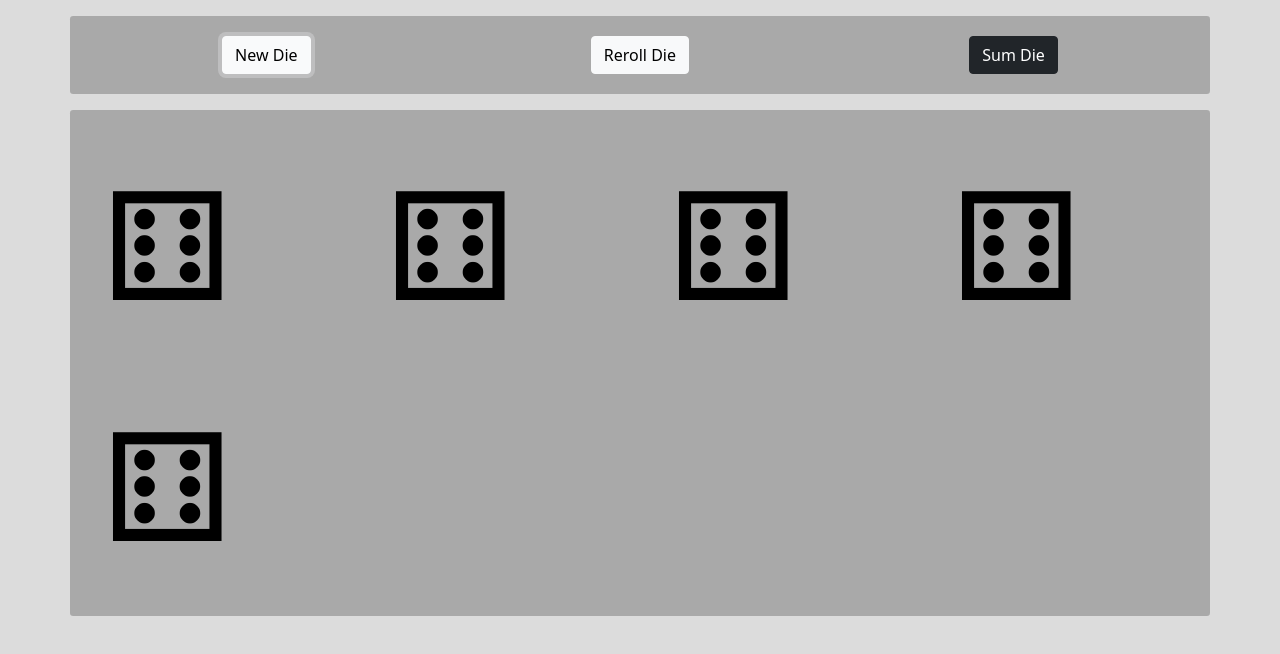
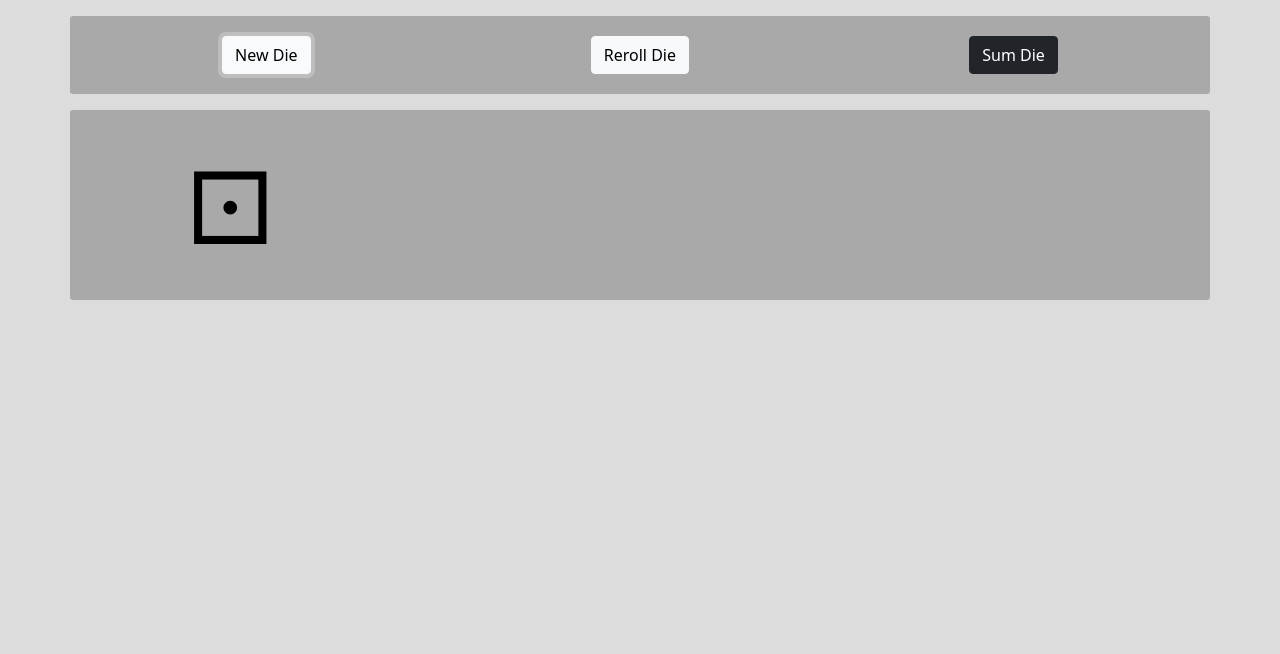
Before and after one commit to wall-g/Dicey_Business, a plain HTML site: page index.html in a window 1280 px wide. Both pictures are taken after a click on the button "New Die". Drawn offline with nearby package versions, Linux system fonts and the light colour scheme.

Commit message:
added new die functionality

```diff
--- a/app.js
+++ b/app.js
@@ -0,0 +1,26 @@
+let container = document.querySelector('#main');
+let btn_new = document.querySelector('#btn-new');
+let arr = ['\u2680', '\u2681', '\u2682', '\u2683', '\u2684', '\u2685'];
+class Die{
+    constructor(){
+        this.div = document.createElement('div');
+        this.div.className = 'box';
+        this.value;
+        this.roll();
+        this.div.innerHTML = this.value;
+        container.appendChild(this.div);
+    }
+
+    roll(){
+        this.value = arr[randomVal(0, 5)];
+    }
+
+}
+
+btn_new.addEventListener('click', () => {
+    new Die();
+});
+
+function randomVal(min, max) {
+    return Math.floor(Math.random() * (max-min)) + min;
+}
--- a/index.html
+++ b/index.html
@@ -11,18 +11,18 @@
 <body>
     <div class="container-sm">
         <div class="d-flex flex-row justify-content-around">
-                <button class="btn btn-light">New Die</button>
-                <button class="btn btn-light">Reroll Die</button>
-                <button class="btn btn-dark">Sum Die</button>
+                <button id="btn-new" class="btn btn-light">New Die</button>
+                <button id="btn-roll" class="btn btn-light">Reroll Die</button>
+                <button id="btn-sum" class="btn btn-dark">Sum Die</button>
         </div>
     </div>
 
     <div class="container-sm" id="main">
+        <!-- <div class="box">&#9861</div>
         <div class="box">&#9861</div>
+        <div class="box">&#9860</div>
         <div class="box">&#9861</div>
-        <div class="box">&#9861</div>
-        <div class="box">&#9861</div>
-        <div class="box">&#9861</div>
+        <div class="box">&#9861</div> -->
 
     </div>
 
--- a/style.css
+++ b/style.css
@@ -11,12 +11,13 @@ body{
 #main{
     display: grid;
     grid-template-columns: 2fr 2fr 2fr 2fr;
-    grid-gap: 1rem;
+    grid-gap: 0.2rem;
 
 }
 .box{
     margin-left: 20px;
     color: black;
-    font-size: 150px;
+    font-size: 100px;
+    text-align: center;
 
 }
```
